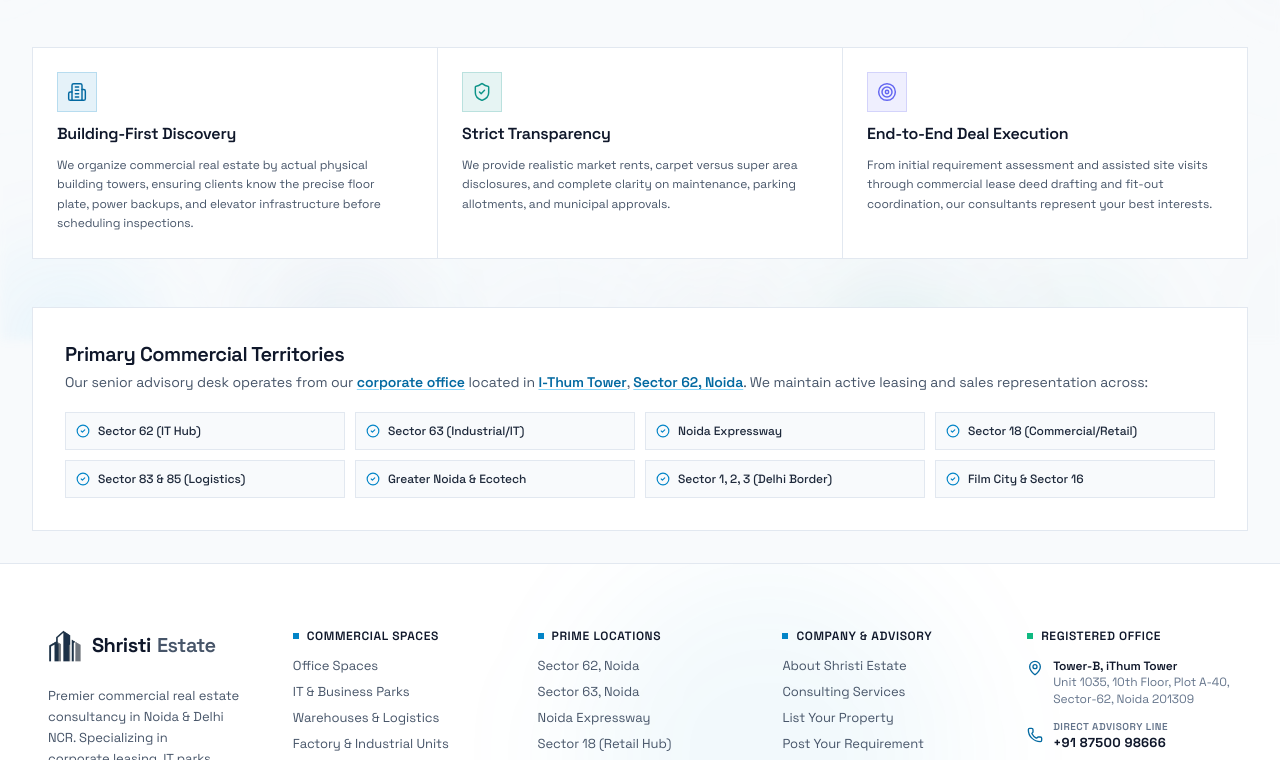
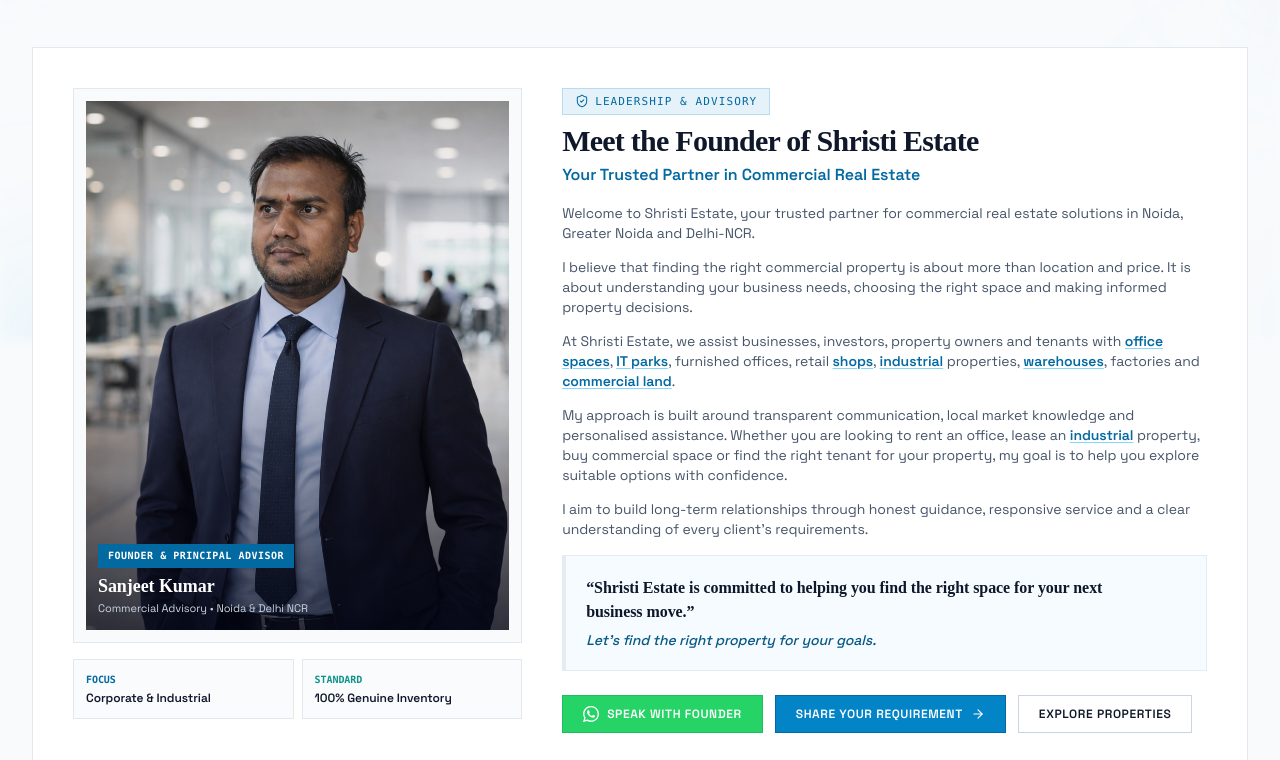
Before and after one commit to shristiestate/Shristi-estate-own, a React (Vite) app: page /about in a window 1280 px wide. Shown: the part 460-1220 px from the top of the page. Built offline with nearby package versions, Linux system fonts and the light colour scheme; no server answers.

Commit message:
feat: add Meet the Founder section for Sanjeet Kumar and optimize hero bottom gradient fade

```diff
--- a/src/components/common/InteractiveHeroTexture.tsx
+++ b/src/components/common/InteractiveHeroTexture.tsx
@@ -121,7 +121,7 @@
     <div
       ref={containerRef}
       aria-hidden="true"
-      className="absolute inset-0 pointer-events-none overflow-hidden -z-10 select-none"
+      className="absolute inset-0 pointer-events-none overflow-hidden -z-10 select-none [mask-image:linear-gradient(to_bottom,black_0%,black_65%,transparent_100%)] [-webkit-mask-image:linear-gradient(to_bottom,black_0%,black_65%,transparent_100%)]"
     >
       {/* 1. Mobile Texture Layer: Rendered as CSS background to prevent hijacking LCP from the headline */}
       <div
@@ -162,9 +162,9 @@
         className="hidden md:block absolute inset-0 pointer-events-none mix-blend-screen dark:mix-blend-lighten transition-opacity duration-300"
       />
 
-      {/* 5. Directional Gradient Masks for contrast & readability */}
+      {/* 5. Directional Gradient Masks for contrast & readability with feathered bottom fade */}
       <div className="absolute inset-0 bg-gradient-to-r from-slate-50/95 via-slate-50/80 to-slate-50/20 dark:from-[#070C1E]/95 dark:via-[#070C1E]/85 dark:to-transparent" />
-      <div className="absolute inset-0 bg-gradient-to-b from-transparent via-transparent to-slate-50 dark:to-[#070C1E]" />
+      <div className="absolute inset-0 bg-gradient-to-b from-transparent via-transparent to-slate-50/40 dark:to-[#070C1E]/40" />
     </div>
   );
 };
--- a/src/pages/AboutPage.tsx
+++ b/src/pages/AboutPage.tsx
@@ -3,6 +3,8 @@
 import { ShieldCheck, Building2, Users, Target, CheckCircle2, ArrowRight } from 'lucide-react';
 import { Breadcrumbs } from '../components/common/Breadcrumbs';
 import { HyperlinkedText } from '../components/common/HyperlinkedText';
+import { WhatsAppIcon } from '../components/common/SocialIcons';
+import { generateGeneralEnquiryWhatsAppLink } from '../utils/whatsapp';
 
 export const AboutPage: React.FC = () => {
   return (
@@ -31,7 +33,132 @@
         </div>
       </div>
 
-      {/* Core Values */}
+      {/* 2. Meet the Founder Section */}
+      <section className="rounded-none border border-slate-200 dark:border-slate-800 bg-white dark:bg-[#0B132B] p-6 sm:p-8 lg:p-10 shadow-xs">
+        <div className="grid grid-cols-1 lg:grid-cols-12 gap-8 lg:gap-10 items-start">
+
+          {/* Founder Portrait Column */}
+          <div className="lg:col-span-5 space-y-4">
+            <div className="relative border border-slate-200 dark:border-slate-800 bg-slate-50 dark:bg-[#070C1E] p-2.5 sm:p-3 rounded-none shadow-xs">
+              <div className="aspect-[4/5] sm:aspect-[3/4] lg:aspect-[4/5] w-full overflow-hidden relative bg-slate-900">
+                <img
+                  src="/images/founder.jpg"
+                  alt="Sanjeet Kumar - Founder of Shristi Estate"
+                  loading="eager"
+                  className="w-full h-full object-cover object-top hover:scale-[1.02] transition-transform duration-500"
+                />
+                <div className="absolute inset-0 bg-gradient-to-t from-slate-950/70 via-transparent to-transparent pointer-events-none" />
+                <div className="absolute bottom-3 left-3 right-3 text-left">
+                  <span className="inline-block px-2.5 py-1 text-[10px] font-mono uppercase tracking-wider bg-brand-600 text-white font-semibold mb-1">
+                    Founder &amp; Principal Advisor
+                  </span>
+                  <div className="text-white text-base sm:text-lg font-bold font-['Outfit']">
+                    Sanjeet Kumar
+                  </div>
+                  <p className="text-[11px] text-slate-300 font-sans">
+                    Commercial Advisory • Noida &amp; Delhi NCR
+                  </p>
+                </div>
+              </div>
+            </div>
+
+            {/* Quick Credentials / Commitment */}
+            <div className="grid grid-cols-2 gap-2 text-left">
+              <div className="p-3 border border-slate-200 dark:border-slate-800 bg-slate-50/70 dark:bg-[#070C1E]/60">
+                <div className="text-[10px] font-mono uppercase text-brand-600 dark:text-brand-400 font-semibold">Focus</div>
+                <div className="text-xs font-semibold text-slate-900 dark:text-white mt-0.5">Corporate &amp; Industrial</div>
+              </div>
+              <div className="p-3 border border-slate-200 dark:border-slate-800 bg-slate-50/70 dark:bg-[#070C1E]/60">
+                <div className="text-[10px] font-mono uppercase text-accent-teal font-semibold">Standard</div>
+                <div className="text-xs font-semibold text-slate-900 dark:text-white mt-0.5">100% Genuine Inventory</div>
+              </div>
+            </div>
+          </div>
+
+          {/* Founder Message & Vision Column */}
+          <div className="lg:col-span-7 space-y-4 text-left">
+            <div>
+              <div className="inline-flex items-center gap-1.5 px-3 py-1 rounded-none text-[10px] sm:text-[11px] font-mono uppercase tracking-widest bg-brand-500/10 text-brand-600 dark:text-brand-400 border border-brand-500/20 mb-2">
+                <ShieldCheck className="w-3.5 h-3.5 stroke-[1.75]" />
+                <span>Leadership &amp; Advisory</span>
+              </div>
+              <h2 className="text-2xl sm:text-3xl lg:text-3xl font-bold tracking-tight text-slate-900 dark:text-white font-['Outfit']">
+                Meet the Founder of Shristi Estate
+              </h2>
+              <p className="text-sm sm:text-base font-semibold text-brand-600 dark:text-brand-400 mt-1">
+                Your Trusted Partner in Commercial Real Estate
+              </p>
+            </div>
+
+            <div className="space-y-3.5 text-xs sm:text-sm text-slate-600 dark:text-slate-300 leading-relaxed font-sans">
+              <p>
+                Welcome to Shristi Estate, your trusted partner for commercial real estate solutions in Noida, Greater Noida and Delhi-NCR.
+              </p>
+
+              <p>
+                I believe that finding the right commercial property is about more than location and price. It is about understanding your business needs, choosing the right space and making informed property decisions.
+              </p>
+
+              <HyperlinkedText
+                as="p"
+                inline
+                text="At Shristi Estate, we assist businesses, investors, property owners and tenants with office spaces, IT parks, furnished offices, retail shops, industrial properties, warehouses, factories and commercial land."
+              />
+
+              <HyperlinkedText
+                as="p"
+                inline
+                text="My approach is built around transparent communication, local market knowledge and personalised assistance. Whether you are looking to rent an office, lease an industrial property, buy commercial space or find the right tenant for your property, my goal is to help you explore suitable options with confidence."
+              />
+
+              <p>
+                I aim to build long-term relationships through honest guidance, responsive service and a clear understanding of every client's requirements.
+              </p>
+            </div>
+
+            {/* Featured Founder Pull-Quote */}
+            <div className="p-4 sm:p-5 border-l-4 border-brand-600 bg-brand-50/60 dark:bg-brand-950/30 border border-slate-200/80 dark:border-slate-800/80 rounded-none my-4">
+              <p className="text-sm sm:text-base font-bold text-slate-900 dark:text-white leading-snug font-['Outfit']">
+                “Shristi Estate is committed to helping you find the right space for your next business move.”
+              </p>
+              <p className="text-xs sm:text-sm italic text-brand-700 dark:text-brand-300 mt-1.5 font-medium">
+                Let's find the right property for your goals.
+              </p>
+            </div>
+
+            {/* Direct Connect Action Row */}
+            <div className="pt-2 flex flex-wrap items-center gap-3">
+              <a
+                href={generateGeneralEnquiryWhatsAppLink({ propertyName: 'Direct Advisory with Founder' })}
+                target="_blank"
+                rel="noopener noreferrer"
+                className="btn-whatsapp rounded-none px-5 py-2.5 font-semibold text-xs uppercase tracking-wider flex items-center gap-2"
+              >
+                <WhatsAppIcon className="w-4 h-4" />
+                <span>Speak with Founder</span>
+              </a>
+
+              <Link
+                to="/tell-us-requirement"
+                className="btn-glass-primary rounded-none px-5 py-2.5 font-semibold text-xs uppercase tracking-wider flex items-center gap-2"
+              >
+                <span>Share Your Requirement</span>
+                <ArrowRight className="w-3.5 h-3.5" />
+              </Link>
+
+              <Link
+                to="/properties"
+                className="rounded-none px-5 py-2.5 font-semibold text-xs uppercase tracking-wider bg-white dark:bg-[#070C1E] hover:bg-slate-50 dark:hover:bg-[#0E1838] text-slate-900 dark:text-white border border-slate-300 dark:border-slate-700 transition-all"
+              >
+                Explore Properties
+              </Link>
+            </div>
+          </div>
+
+        </div>
+      </section>
+
+      {/* 3. Core Values */}
       <div className="grid grid-cols-1 md:grid-cols-3 gap-0 border-t border-l border-slate-200 dark:border-slate-800">
         <div className="p-6 border-r border-b border-slate-200 dark:border-slate-800 bg-white dark:bg-[#0B132B] space-y-2.5">
           <div className="w-10 h-10 rounded-none bg-brand-500/10 text-brand-600 dark:text-brand-400 flex items-center justify-center border border-brand-500/20">
--- a/src/pages/HomePage.tsx
+++ b/src/pages/HomePage.tsx
@@ -157,8 +157,8 @@
         {/* INTERACTIVE CURSOR-REACTIVE 3D COMMERCIAL PARK TEXTURE UNDER H1 */}
         <InteractiveHeroTexture />
 
-        {/* Soft Ambient Background Orbs */}
-        <div className="absolute top-10 left-1/2 -translate-x-1/2 w-[700px] h-[500px] bg-gradient-to-tr from-brand-600/10 to-accent-teal/10 rounded-full blur-3xl pointer-events-none -z-10" />
+        {/* Soft Ambient Background Orbs with Smooth Bottom Fade */}
+        <div className="absolute top-10 left-1/2 -translate-x-1/2 w-[700px] h-[500px] bg-gradient-to-tr from-brand-600/10 to-accent-teal/10 rounded-full blur-3xl pointer-events-none -z-10 [mask-image:linear-gradient(to_bottom,black_0%,black_60%,transparent_100%)] [-webkit-mask-image:linear-gradient(to_bottom,black_0%,black_60%,transparent_100%)]" />
 
         <div className="max-w-7xl mx-auto">
           {/* Main Hero Text Block - Editorial Layout */}
--- a/vite.config.ts
+++ b/vite.config.ts
@@ -8,6 +8,14 @@
   resolve: {
     alias: {
       '@': path.resolve(__dirname, './src'),
+    },
+  },
+  esbuild: {
+    target: 'esnext',
+  },
+  optimizeDeps: {
+    esbuildOptions: {
+      target: 'esnext',
     },
   },
   server: {
```
Also changed, not shown: public/images/founder.jpg (added).
